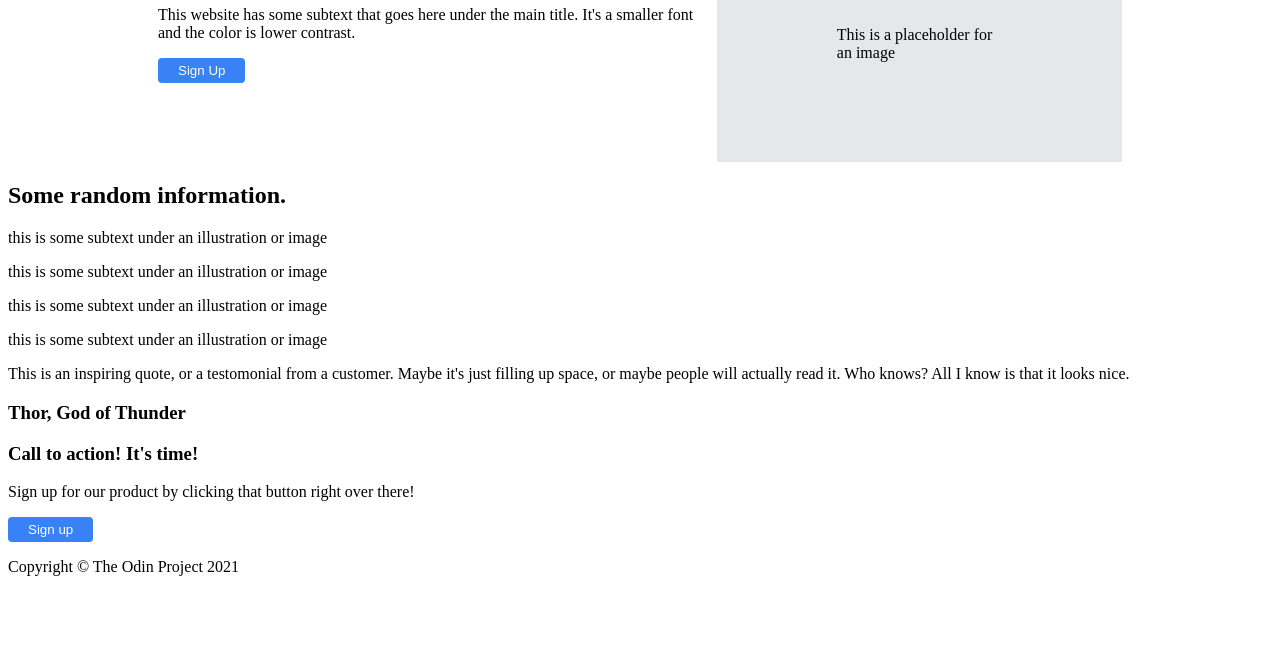
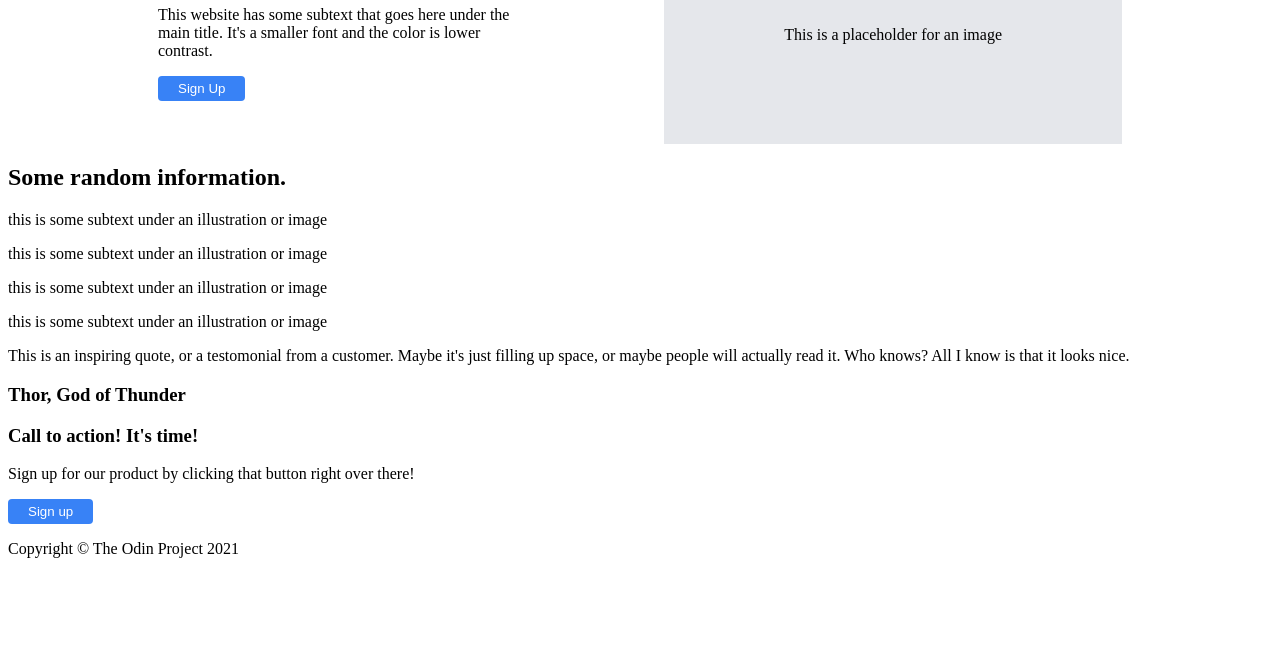
Before and after one commit to Tyree-White/landing-page, a plain HTML site: page index.html in a window 1280 px wide. Shown: the part 141-800 px from the top of the page. Drawn offline with Linux system fonts and the light colour scheme.

Commit message:
Add space between hero content and height and width instructions

```diff
--- a/style.css
+++ b/style.css
@@ -25,8 +25,13 @@ button {
 
 .hero-content {
     display: flex;
+    justify-content: space-between;
 }
 
 .dark-content {
     margin: 0px 150px;
 }
+
+.hero-left {
+    max-width: 380px;
+}
```
